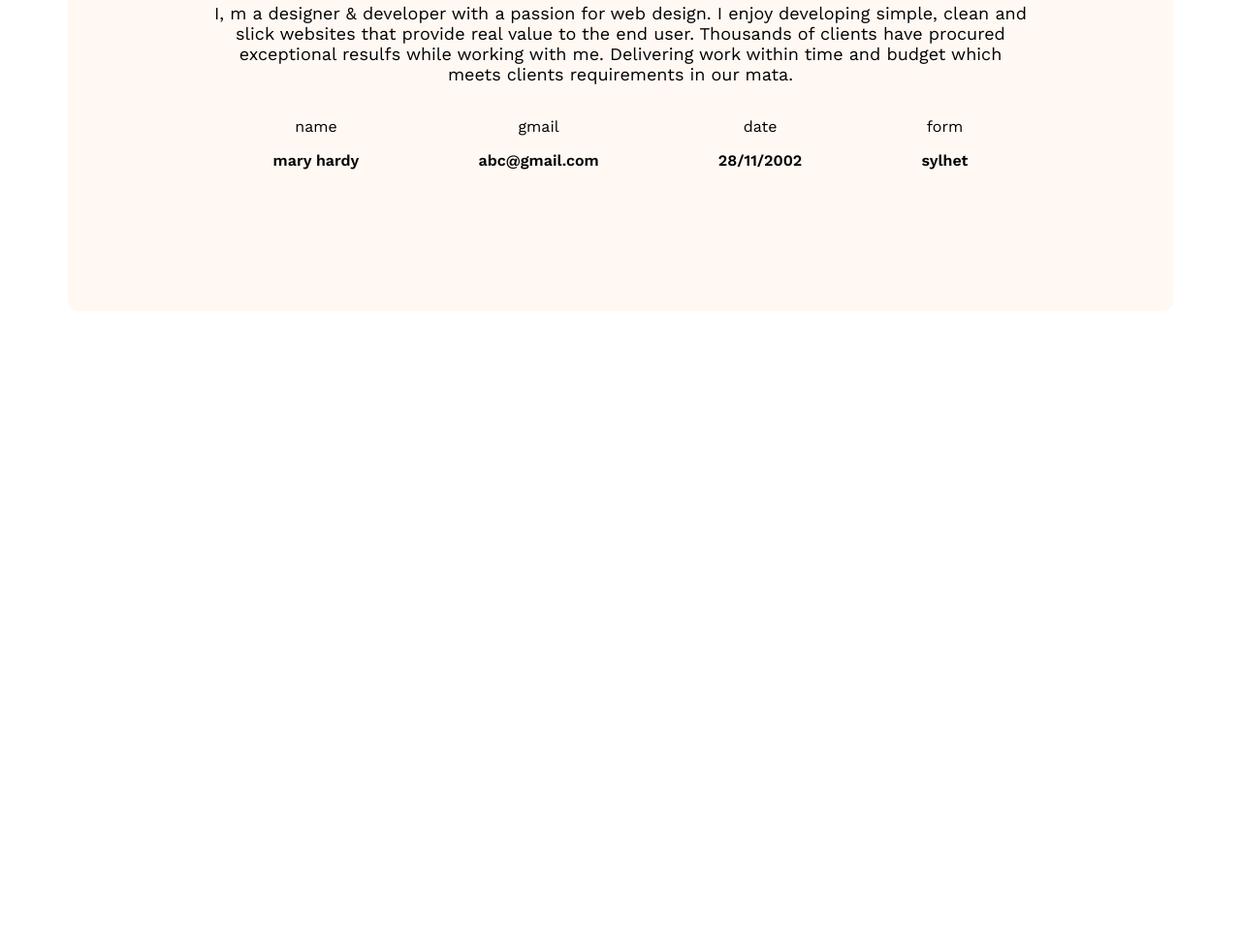
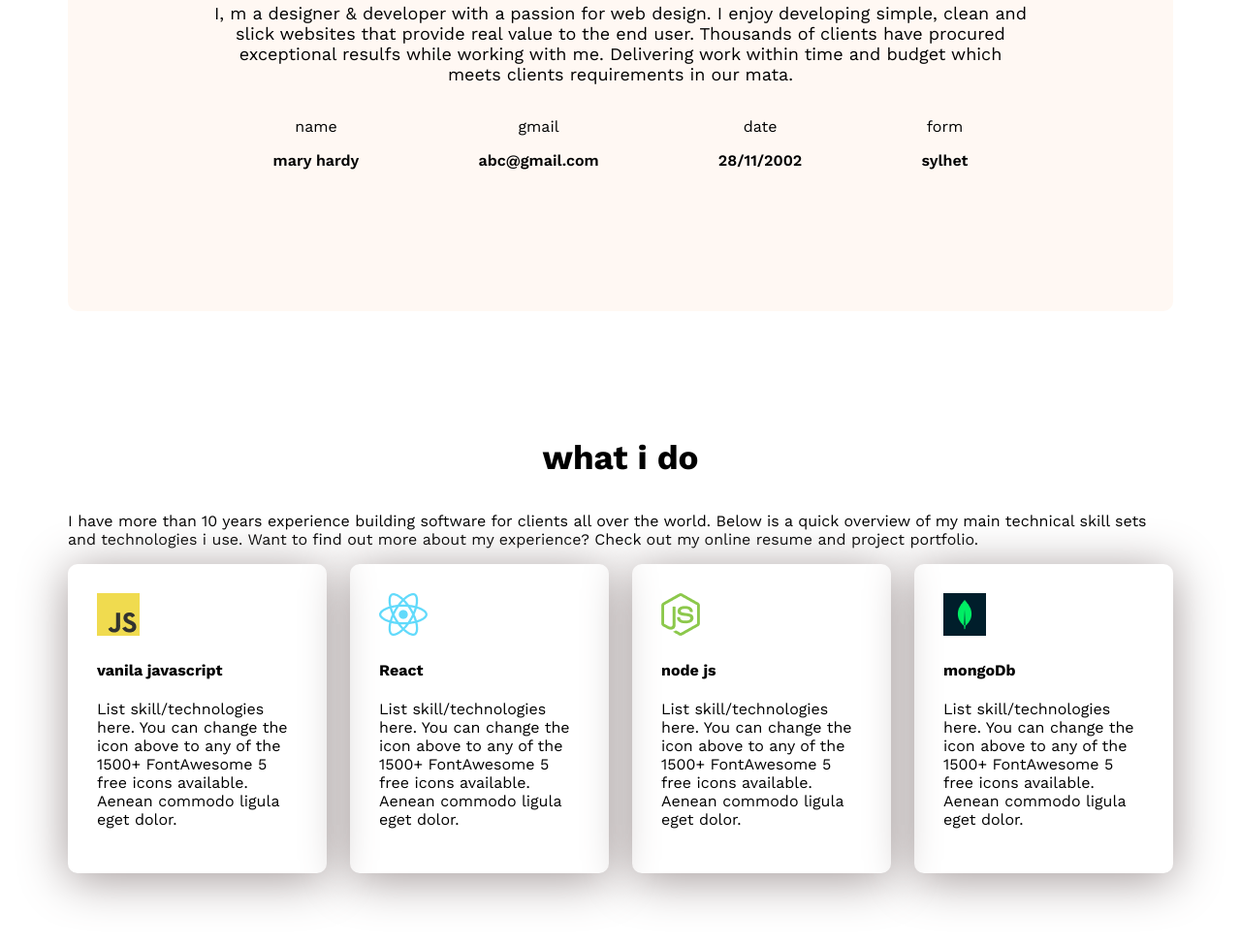
Before and after one commit to Rashu578049/practis-web-projects, a plain HTML site: page index.html in a window 1280 px wide. Shown: the part 1191-2164 px from the top of the page at 97% size. Before the commit the page ends 1520 px from the top, so only its background shows below. Drawn offline with nearby package versions, Linux system fonts and the light colour scheme.

Commit message:
added the skill section part

```diff
--- a/index.html
+++ b/index.html
@@ -60,6 +60,34 @@
                  </div>
             </div>
         </section>
+        <!-- section part 2 -->
+         <section class="skills">
+            <h3 class="section-title text-center">what i do</h3>
+            <p>I have more than 10 years experience building software for clients all over the world. Below is a quick overview of my main technical skill sets and technologies i use. Want to find out more about my experience? Check out my online resume and project portfolio.</p>
+            <div class="skills-container">
+                <!-- .skill*4>img+h4.skill-title+p.skill-description -->
+                <div class="skill">
+                    <img src="images/icons/js.png" alt="">
+                    <h4 class="skill-title">vanila javascript</h4>
+                    <p class="skill-description">List skill/technologies here. You can change the icon above to any of the 1500+ FontAwesome 5 free icons available. Aenean commodo ligula eget dolor.</p>
+                </div>
+                <div class="skill">
+                    <img src="images/icons/react.png" alt="">
+                    <h4 class="skill-title">React</h4>
+                    <p class="skill-description">List skill/technologies here. You can change the icon above to any of the 1500+ FontAwesome 5 free icons available. Aenean commodo ligula eget dolor.</p>
+                </div>
+                <div class="skill">
+                    <img src="images/icons/nodejs.png" alt="">
+                    <h4 class="skill-title">node js</h4>
+                    <p class="skill-description">List skill/technologies here. You can change the icon above to any of the 1500+ FontAwesome 5 free icons available. Aenean commodo ligula eget dolor.</p>
+                </div>
+                <div class="skill">
+                    <img src="images/icons/mongo.png" alt="">
+                    <h4 class="skill-title">mongoDb</h4>
+                    <p class="skill-description">List skill/technologies here. You can change the icon above to any of the 1500+ FontAwesome 5 free icons available. Aenean commodo ligula eget dolor.</p>
+                </div>
+            </div>
+         </section>
     </main>
     <footer>
 
--- a/styles/project.css
+++ b/styles/project.css
@@ -36,6 +36,11 @@
     font-size: 18px;
     color:000000;
 }
+.text-center{
+    text-align: center;
+}
+
+/* header */
 .header{
     background-image: url('../images/developer.png'),url(../images/header_bg.png);
     background-repeat: no-repeat;
@@ -94,6 +99,10 @@ main{
     max-width: 1140px;
     margin: 0 auto;
 }
+main section{
+     margin-top: 130px;
+     margin-bottom: 130px;
+}
 
 /* about section */
 
@@ -101,7 +110,7 @@ main{
     border-radius: 10px;
     padding: 130px 150px;
     text-align: center;
-    margin-top: 130px;
+
 }
 .item-description{
     font-weight: 600;
@@ -110,3 +119,14 @@ main{
     display: flex;
     justify-content: space-around;
 }
+/* skill section style */
+
+.skills-container{
+    display: flex;
+    gap: 24px;
+}
+.skill{
+    padding:30px;
+    box-shadow: 0px 6px 50px 0px rgb(161, 151, 151);
+    border-radius: 10px;
+}
```
